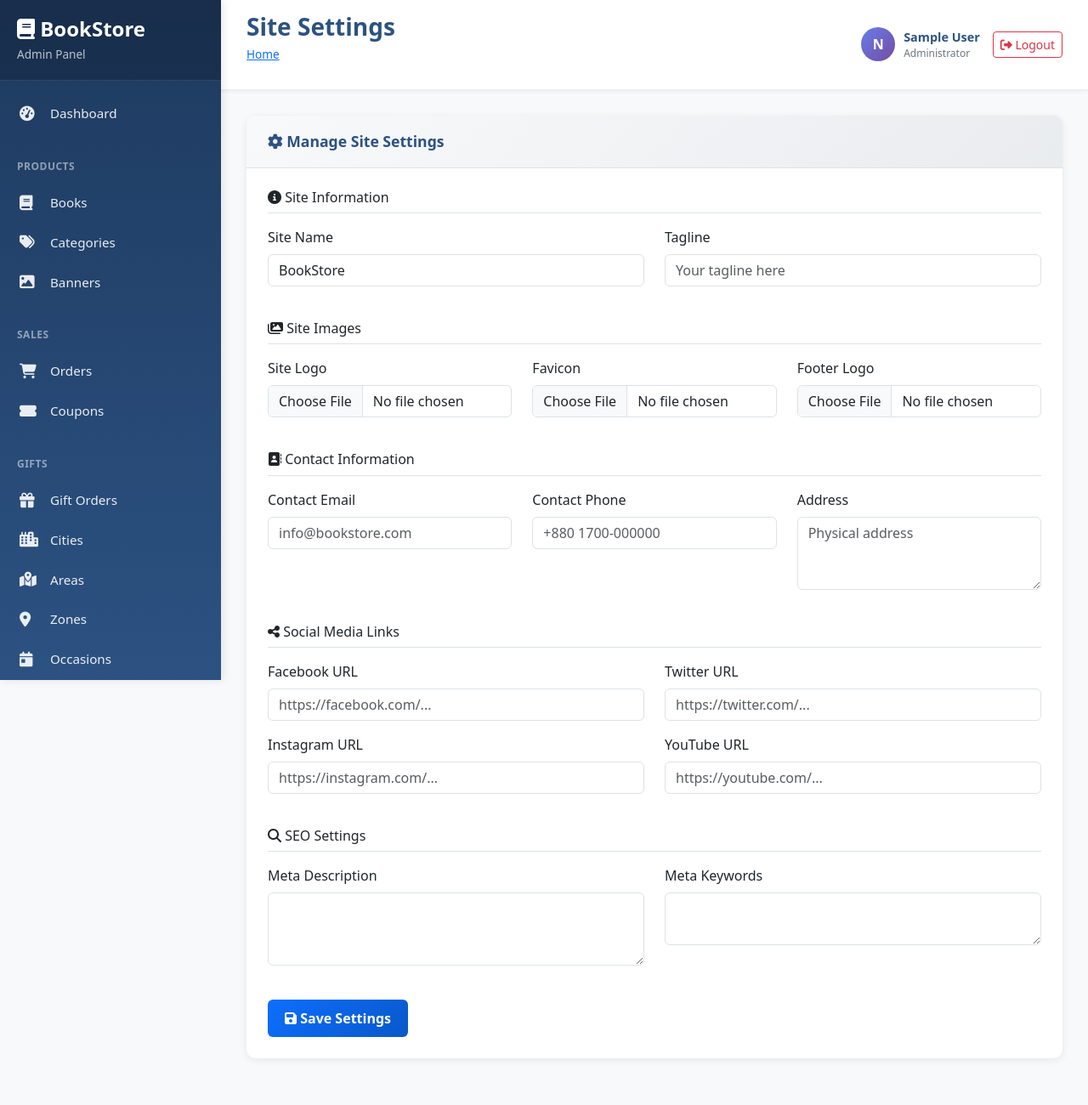
After one commit to uzzalbhuiyan318/Online-Book-Store, a Django app: page /admin-panel/settings/ in a window 1280 px wide. The commit adds this page. Shown: the whole page at 85% size. Run offline with Django 4.2, Linux system fonts and the light colour scheme; the visitor is signed in with stand-in values (Sample User, id 1); data comes from the database, SQL or seed files in the repository; data that the repository does not hold is empty; parts of the project's set-up code (start-up, migrations or seed data) failed here and were passed over; some libraries are stand-ins or nearby versions.

```diff
--- a/admin_panel/forms.py
+++ b/admin_panel/forms.py
@@ -1,6 +1,6 @@
 from django import forms
 from django.db.models import Q
-from books.models import Book, Category, Review, Banner
+from books.models import Book, Category, Review, Banner, SiteSettings
 from orders.models import Order, Coupon
 from rentals.models import RentalPlan, BookRental, RentalSettings
 from support.models import SupportAgent, QuickReply, ChatSettings
@@ -336,3 +336,32 @@ class ReviewApprovalForm(forms.ModelForm):
         widgets = {
             'is_approved': forms.CheckboxInput(attrs={'class': 'form-check-input'}),
         }
+
+
+class SiteSettingsForm(forms.ModelForm):
+    """Form for site-wide settings"""
+
+    class Meta:
+        model = SiteSettings
+        fields = [
+            'site_name', 'tagline', 'logo', 'favicon', 'footer_logo',
+            'contact_email', 'contact_phone', 'address',
+            'facebook_url', 'twitter_url', 'instagram_url', 'youtube_url',
+            'meta_description', 'meta_keywords'
+        ]
+        widgets = {
+            'site_name': forms.TextInput(attrs={'class': 'form-control', 'placeholder': 'BookStore'}),
+            'tagline': forms.TextInput(attrs={'class': 'form-control', 'placeholder': 'Your tagline here'}),
+            'logo': forms.FileInput(attrs={'class': 'form-control', 'accept': 'image/*'}),
+            'favicon': forms.FileInput(attrs={'class': 'form-control', 'accept': 'image/*'}),
+            'footer_logo': forms.FileInput(attrs={'class': 'form-control', 'accept': 'image/*'}),
+            'contact_email': forms.EmailInput(attrs={'class': 'form-control', 'placeholder': 'info@bookstore.com'}),
+            'contact_phone': forms.TextInput(attrs={'class': 'form-control', 'placeholder': '+880 1700-000000'}),
+            'address': forms.Textarea(attrs={'class': 'form-control', 'rows': 3, 'placeholder': 'Physical address'}),
+            'facebook_url': forms.URLInput(attrs={'class': 'form-control', 'placeholder': 'https://facebook.com/...'}),
+            'twitter_url': forms.URLInput(attrs={'class': 'form-control', 'placeholder': 'https://twitter.com/...'}),
+            'instagram_url': forms.URLInput(attrs={'class': 'form-control', 'placeholder': 'https://instagram.com/...'}),
+            'youtube_url': forms.URLInput(attrs={'class': 'form-control', 'placeholder': 'https://youtube.com/...'}),
+            'meta_description': forms.Textarea(attrs={'class': 'form-control', 'rows': 3}),
+            'meta_keywords': forms.Textarea(attrs={'class': 'form-control', 'rows': 2}),
+        }
--- a/admin_panel/urls.py
+++ b/admin_panel/urls.py
@@ -114,4 +114,7 @@ urlpatterns = [
     path('gifts/occasions/', views.gift_occasion_list, name='gift_occasion_list'),
     path('gifts/occasions/add/', views.gift_occasion_add, name='gift_occasion_add'),
     path('gifts/occasions/<int:pk>/edit/', views.gift_occasion_edit, name='gift_occasion_edit'),
+
+    # Site Settings
+    path('settings/', views.site_settings, name='site_settings'),
 ]
--- a/admin_panel/views_complete.py
+++ b/admin_panel/views_complete.py
@@ -4150,3 +4150,30 @@ def rental_feedback_respond(request, pk):
 
 
     return redirect('admin_panel:rental_feedback_list')
+
+
+# ==================== SITE SETTINGS ====================
+
+@staff_member_required
+def site_settings(request):
+    """Site-wide settings management"""
+    from books.models import SiteSettings
+    from .forms import SiteSettingsForm
+
+    settings_obj = SiteSettings.get_settings()
+
+    if request.method == 'POST':
+        form = SiteSettingsForm(request.POST, request.FILES, instance=settings_obj)
+        if form.is_valid():
+            form.save()
+            messages.success(request, 'Site settings updated successfully!')
+            return redirect('admin_panel:site_settings')
+    else:
+        form = SiteSettingsForm(instance=settings_obj)
+
+    context = {
+        'form': form,
+        'settings': settings_obj
+    }
+
+    return render(request, 'admin_panel/site_settings.html', context)
--- a/books/context_processors.py
+++ b/books/context_processors.py
@@ -60,3 +60,17 @@ def language_context(request):
         'is_bangla': current_language == 'bn',
         'is_english': current_language == 'en',
     }
+
+
+def site_settings_context(request):
+    """Add site settings to context"""
+    from .models import SiteSettings
+    try:
+        settings = SiteSettings.get_settings()
+    except Exception:
+        # Return None if settings don't exist yet
+        settings = None
+
+    return {
+        'site_settings': settings
+    }
--- a/bookstore_project/settings.py
+++ b/bookstore_project/settings.py
@@ -78,6 +78,7 @@ TEMPLATES = [
                 'books.context_processors.cart_context',
                 'books.context_processors.categories_context',
                 'books.context_processors.language_context',
+                'books.context_processors.site_settings_context',
             ],
         },
     },
--- a/templates/admin_panel/base.html
+++ b/templates/admin_panel/base.html
@@ -156,6 +156,10 @@
                 <!-- System -->
                 <div class="admin-nav-section">
                     <div class="admin-nav-section-title">System</div>
+                    <a href="{% url 'admin_panel:site_settings' %}" class="admin-nav-item {% if 'settings' in request.path %}active{% endif %}">
+                        <i class="fas fa-cog"></i>
+                        <span>Settings</span>
+                    </a>
                     <a href="/admin/" class="admin-nav-item" target="_blank">
                         <i class="fas fa-cogs"></i>
                         <span>Django Admin</span>
--- /dev/null
+++ b/templates/admin_panel/site_settings.html
@@ -0,0 +1,142 @@
+{% extends 'admin_panel/base.html' %}
+{% load static %}
+
+{% block title %}Site Settings - Admin Panel{% endblock %}
+{% block page_title %}Site Settings{% endblock %}
+
+{% block content %}
+<div class="admin-card">
+    <div class="admin-card-header">
+        <h5><i class="fas fa-cog"></i> Manage Site Settings</h5>
+    </div>
+    <div class="admin-card-body">
+        <form method="post" enctype="multipart/form-data">
+            {% csrf_token %}
+
+            <!-- Site Information -->
+            <div class="row mb-4">
+                <div class="col-12">
+                    <h6 class="border-bottom pb-2 mb-3"><i class="fas fa-info-circle"></i> Site Information</h6>
+                </div>
+                <div class="col-md-6 mb-3">
+                    <label class="form-label">Site Name</label>
+                    {{ form.site_name }}
+                </div>
+                <div class="col-md-6 mb-3">
+                    <label class="form-label">Tagline</label>
+                    {{ form.tagline }}
+                </div>
+            </div>
+
+            <!-- Images -->
+            <div class="row mb-4">
+                <div class="col-12">
+                    <h6 class="border-bottom pb-2 mb-3"><i class="fas fa-images"></i> Site Images</h6>
+                </div>
+
+                <!-- Logo -->
+                <div class="col-md-4 mb-3">
+                    <label class="form-label">Site Logo</label>
+                    {{ form.logo }}
+                    {% if settings.logo %}
+                    <div class="mt-2">
+                        <img src="{{ settings.logo.url }}" alt="Current Logo" style="max-height: 100px;" class="img-thumbnail">
+                        <p class="text-muted small mt-1">Current logo</p>
+                    </div>
+                    {% endif %}
+                </div>
+
+                <!-- Favicon -->
+                <div class="col-md-4 mb-3">
+                    <label class="form-label">Favicon</label>
+                    {{ form.favicon }}
+                    {% if settings.favicon %}
+                    <div class="mt-2">
+                        <img src="{{ settings.favicon.url }}" alt="Current Favicon" style="max-height: 50px;" class="img-thumbnail">
+                        <p class="text-muted small mt-1">Current favicon</p>
+                    </div>
+                    {% endif %}
+                </div>
+
+                <!-- Footer Logo -->
+                <div class="col-md-4 mb-3">
+                    <label class="form-label">Footer Logo</label>
+                    {{ form.footer_logo }}
+                    {% if settings.footer_logo %}
+                    <div class="mt-2">
+                        <img src="{{ settings.footer_logo.url }}" alt="Current Footer Logo" style="max-height: 100px;" class="img-thumbnail">
+                        <p class="text-muted small mt-1">Current footer logo</p>
+                    </div>
+                    {% endif %}
+                </div>
+            </div>
+
+            <!-- Contact Information -->
+            <div class="row mb-4">
+                <div class="col-12">
+                    <h6 class="border-bottom pb-2 mb-3"><i class="fas fa-address-book"></i> Contact Information</h6>
+                </div>
+                <div class="col-md-4 mb-3">
+                    <label class="form-label">Contact Email</label>
+                    {{ form.contact_email }}
+                </div>
+                <div class="col-md-4 mb-3">
+                    <label class="form-label">Contact Phone</label>
+                    {{ form.contact_phone }}
+                </div>
+                <div class="col-md-4 mb-3">
+                    <label class="form-label">Address</label>
+                    {{ form.address }}
+                </div>
+            </div>
+
+            <!-- Social Media Links -->
+            <div class="row mb-4">
+                <div class="col-12">
+                    <h6 class="border-bottom pb-2 mb-3"><i class="fas fa-share-alt"></i> Social Media Links</h6>
+                </div>
+                <div class="col-md-6 mb-3">
+                    <label class="form-label">Facebook URL</label>
+                    {{ form.facebook_url }}
+                </div>
+                <div class="col-md-6 mb-3">
+                    <label class="form-label">Twitter URL</label>
+                    {{ form.twitter_url }}
+                </div>
+                <div class="col-md-6 mb-3">
+                    <label class="form-label">Instagram URL</label>
+                    {{ form.instagram_url }}
+                </div>
+                <div class="col-md-6 mb-3">
+                    <label class="form-label">YouTube URL</label>
+                    {{ form.youtube_url }}
+                </div>
+            </div>
+
+            <!-- SEO -->
+            <div class="row mb-4">
+                <div class="col-12">
+                    <h6 class="border-bottom pb-2 mb-3"><i class="fas fa-search"></i> SEO Settings</h6>
+                </div>
+                <div class="col-md-6 mb-3">
+                    <label class="form-label">Meta Description</label>
+                    {{ form.meta_description }}
+                </div>
+                <div class="col-md-6 mb-3">
+                    <label class="form-label">Meta Keywords</label>
+                    {{ form.meta_keywords }}
+                </div>
+            </div>
+
+            <!-- Submit Button -->
+            <div class="row">
+                <div class="col-12">
+                    <button type="submit" class="btn btn-admin-primary">
+                        <i class="fas fa-save"></i> Save Settings
+                    </button>
+                </div>
+            </div>
+        </form>
+    </div>
+</div>
+{% endblock %}
```
Also changed, not shown: books/models.py (+53 -0 lines), templates/base.html (+17 -6 lines), accounts/migrations/0002_address_address_line1_bn_address_address_line2_bn_and_more.py (added), books/migrations/0003_sitesettings_book_author_bn_book_description_bn_and_more.py (added), orders/migrations/0003_giftcity_giftoccasion_coupon_description_bn_and_more.py (added).
